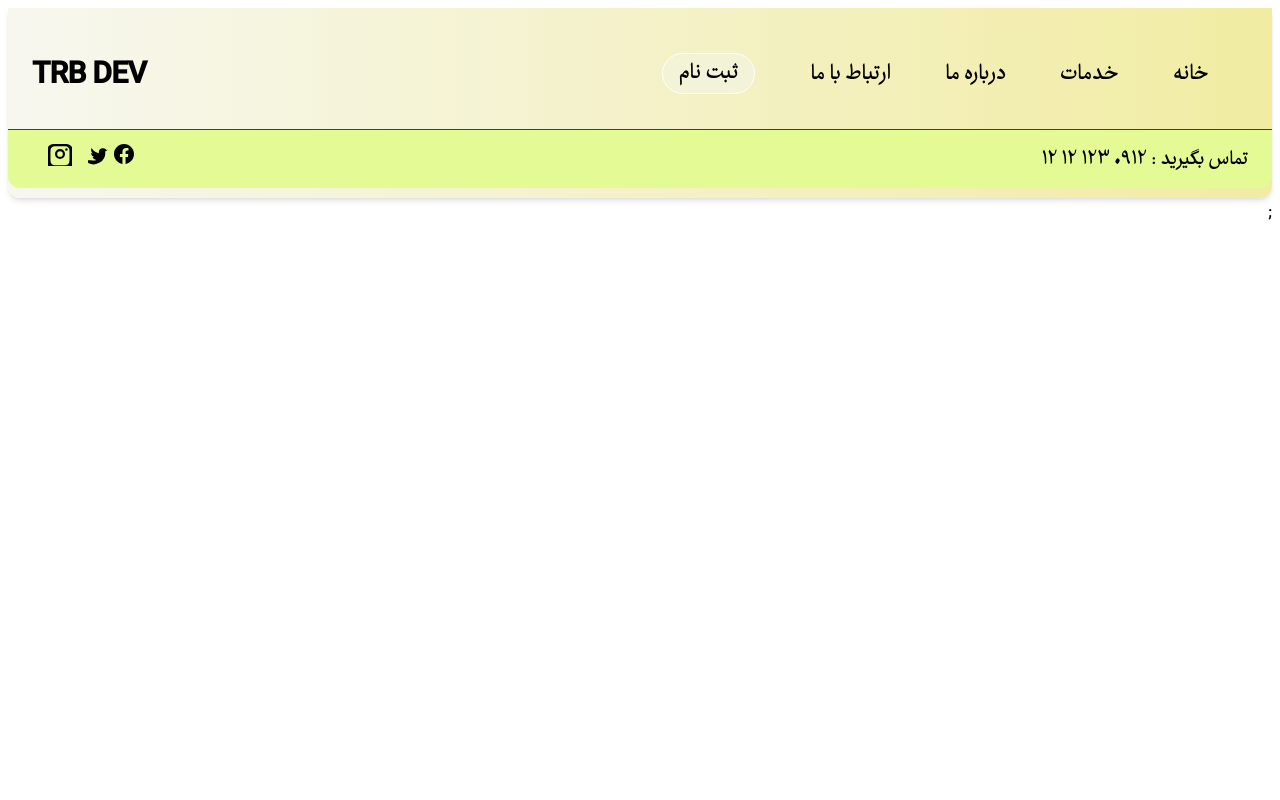
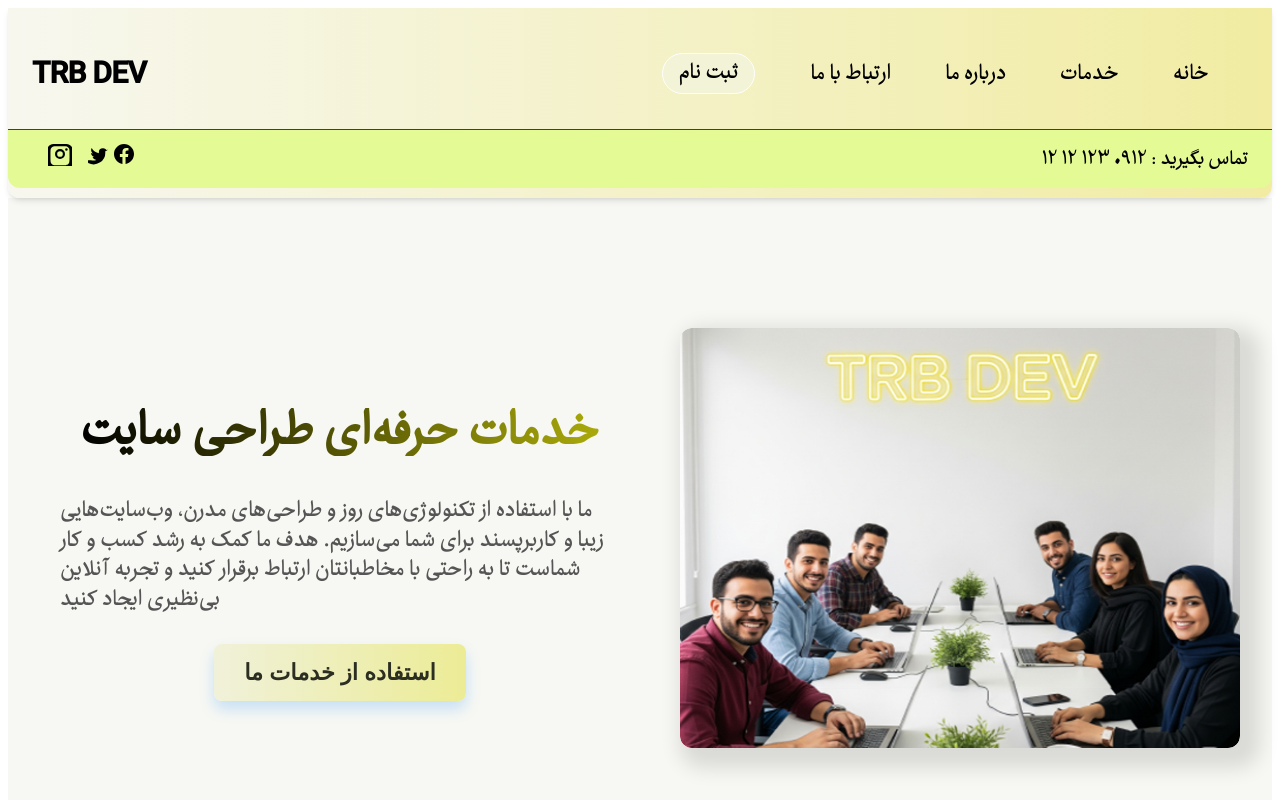
Before and after one commit to mahditrb1999/myreactappp, a React (Create React App) app: page / in a window 1280 px wide. Shown: the top 800 px of the page. Built offline with nearby package versions, Linux system fonts and the light colour scheme.

Commit message:
hero section done
hero section is finished perfectly

```diff
--- a/src/App.jsx
+++ b/src/App.jsx
@@ -4,8 +4,8 @@ import Hero from "./components/hero/Hero";
 function App() {
   return (
     <div>
-      <Navbar />;
-      <Hero />;
+      <Navbar />
+      <Hero />
     </div>
   );
 }
--- a/src/components/hero/Hero.jsx
+++ b/src/components/hero/Hero.jsx
@@ -1,11 +1,38 @@
-import styles from "./hero.module.css";
-function Hero() {
-        return (
-         <div className={styles .ttt}>
-            <h1>dddddddddd</h1>
-            <p>Lorem ipsum dolor sit amet, consectetur adipisicing elit. Dolorem reiciendis cum repellendus ad dolor deserunt, voluptas laborum quae porro ex harum natus nulla aperiam at est earum eius sunt praesentium.</p>
-         </div>
-        );
-      }
+// src/components/HeroSection/HeroSection.js
+import React from 'react';
+import styles from './hero.module.css'; // Import the CSS module
 
-      export default Hero;
+const Hero = () => {
+  return (
+    <section className={styles.heroSection}>
+      <div className={styles.heroContentWrapper}>
+        {/* Left Column: Image */}
+        <div className={styles.heroImageContainer}>
+          {/* Replace 'path/to/your/hero-image.jpg' with your actual image path */}
+          <img
+            src="/pics/firm2.png"
+            alt="IT Services"
+            className={styles.heroImage}
+            // Optional: Fallback for image loading errors
+            onError={(e) => { e.target.onerror = null; e.target.src="https://placehold.co/600x400/E0E0E0/333333?text=Image+Not+Found"; }}
+          />
+        </div>
+
+        {/* Right Column: Text Content */}
+        <div className={styles.heroTextContent}>
+          <h1 className={styles.heroHeadline}>
+      خدمات حرفه‌ای طراحی سایت
+          </h1>
+          <p className={styles.heroParagraph}>
+          ما با استفاده از تکنولوژی‌های روز و طراحی‌های مدرن، وب‌سایت‌هایی زیبا و کاربرپسند برای شما می‌سازیم. هدف ما کمک به رشد کسب و کار شماست تا به راحتی با مخاطبانتان ارتباط برقرار کنید و تجربه آنلاین بی‌نظیری ایجاد کنید
+          </p>
+          <button className={styles.heroCtaButton}>
+          استفاده از خدمات ما
+          </button>
+        </div>
+      </div>
+    </section>
+  );
+};
+
+export default Hero;
--- a/src/components/hero/hero.module.css
+++ b/src/components/hero/hero.module.css
@@ -1,3 +1,128 @@
-.ttt{
-    margin-top: 1000px;
-}
+/* src/components/HeroSection/Hero.module.css */
+
+.heroSection {
+    background-color: #f7f8f3; /* Light background for contrast */
+    padding: 60px 20px; /* Adjust padding as needed */
+    min-height: 70vh; /* Ensure it takes up a good portion of the viewport */
+    display: flex;
+    align-items: center;
+    justify-content: center;
+  }
+
+  .heroContentWrapper {
+    max-width: 1200px; /* Max width for content */
+    margin: 0 auto;
+    display: flex;
+    flex-direction: column; /* Stack columns on small screens */
+    gap: 40px; /* Space between columns */
+    align-items: center; /* Center items vertically when stacked */
+
+  }
+
+  /* Desktop layout: two columns */
+  @media (min-width: 768px) { /* md breakpoint */
+    .heroContentWrapper {
+      flex-direction: row; /* Side-by-side on larger screens */
+      justify-content: space-between;
+      text-align: left;
+      align-items: center;
+
+    }
+  }
+
+  .heroImageContainer {
+
+    flex: 1; /* Allows image container to grow and shrink */
+    display: flex;
+    justify-content: center; /* Center image horizontally */
+    align-items: center; /* Center image vertically */
+    border-radius: 12px; /* Rounded corners for the image container */
+    overflow: hidden; /* Ensures image corners are also rounded */
+    box-shadow: 10px 10px 20px 10px rgba(0, 0, 0, 0.123); /* Subtle shadow */
+  }
+
+  .heroImage {
+    max-width: 100%; /* Ensure image is responsive */
+    height: auto; /* Maintain aspect ratio */
+    display: block; /* Remove extra space below image */
+    border-radius: 12px; /* Apply rounded corners directly to the image */
+    object-fit: cover;
+  }
+
+  .heroTextContent {
+
+    flex: 1; /* Allows text content to grow and shrink */
+    padding: 20px; /* Inner padding for text */
+    text-align: center; /* Center text on mobile */
+    align-items: center;
+    justify-items: center;
+
+  }
+
+  /* Align text to left on desktop */
+  @media (min-width: 768px) {
+    .heroTextContent {
+      text-align: left;
+    }
+  }
+
+  .heroHeadline {
+    font-size: 2.5rem; /* Large, impactful heading */
+    font-weight: 700;
+    color: #333; /* Darker text for readability */
+    margin-bottom: 20px;
+    line-height: 1.2;
+    text-align: center;
+    background: linear-gradient(to right, rgb(0, 0, 0),rgb(170, 170, 11));
+    -webkit-background-clip: text;
+    background-clip: text;
+    color: transparent;
+    margin-bottom: 40px;
+
+  }
+
+  .heroParagraph {
+    font-size: 1.15rem; /* Readable paragraph text */
+    color: #555;
+    margin-bottom: 30px;
+    line-height: 1.6;
+  }
+
+  .heroCtaButton {
+    background: linear-gradient(to right, rgb(240, 241, 217),rgb(236, 236, 150));
+    color: #2c2e21;
+    padding: 15px 30px;
+    border: none;
+    border-radius: 8px; /* Slightly more rounded button */
+    font-size: 1.4rem;
+    font-weight: bolder;
+    cursor: pointer;
+    transition: background-color 0.3s ease, transform 0.3s ease;
+    box-shadow: 0 8px 15px rgba(0, 123, 255, 0.2); /* Button shadow */
+
+  }
+
+  .heroCtaButton:hover {
+    background-color: #0056b3; /* Darker shade on hover */
+    transform: translateY(-3px); /* Slight lift effect */
+  }
+
+  /* Responsive adjustments for smaller screens */
+  @media (max-width: 767px) {
+    .heroSection {
+      padding: 40px 15px; /* Reduce padding on smaller screens */
+    }
+
+    .heroHeadline {
+      font-size: 2rem; /* Adjust font size for mobile */
+    }
+
+    .heroParagraph {
+      font-size: 1rem;
+    }
+
+    .heroCtaButton {
+      padding: 12px 25px;
+      font-size: 1rem;
+    }
+  }
```
Also changed, not shown: src/components/navbar/Header.module.css (+0 -44 lines), public/pics/firm2.png (added), 1 other file (tests, documents, lock files or other folders).
